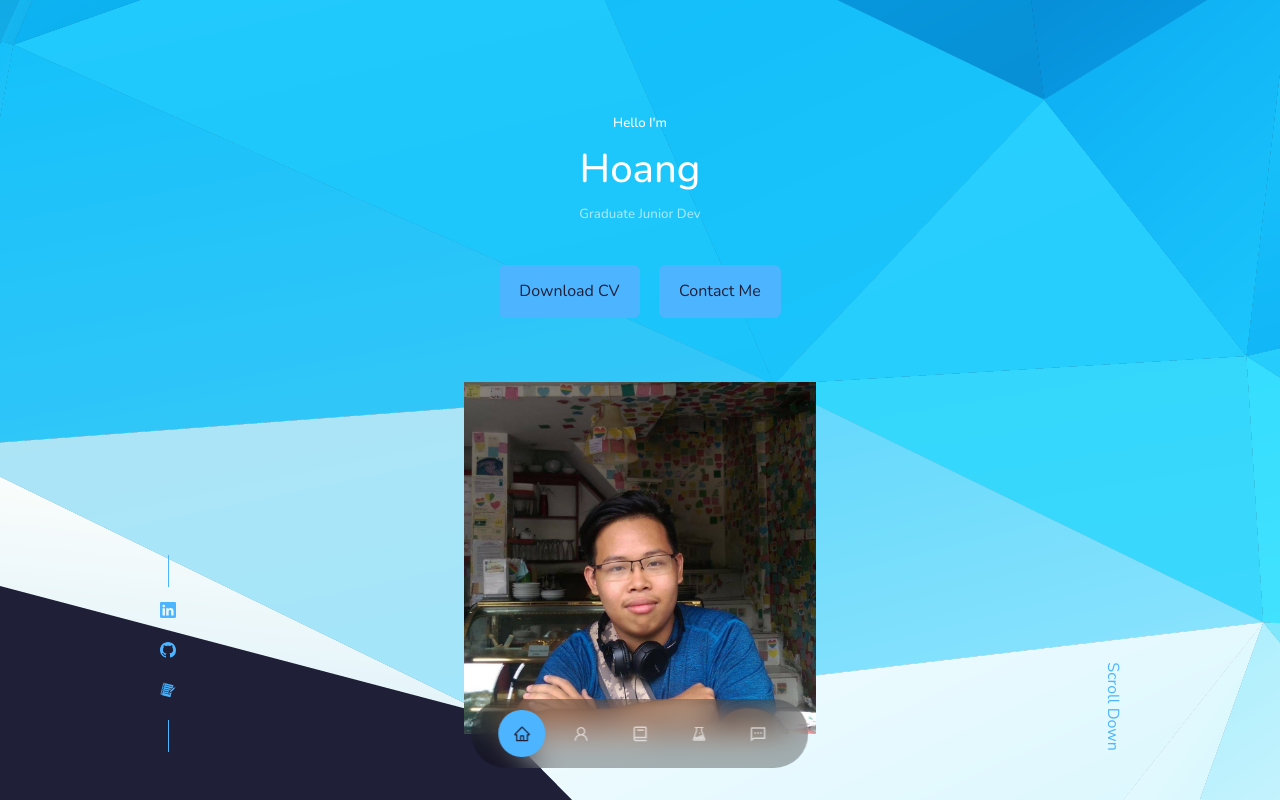
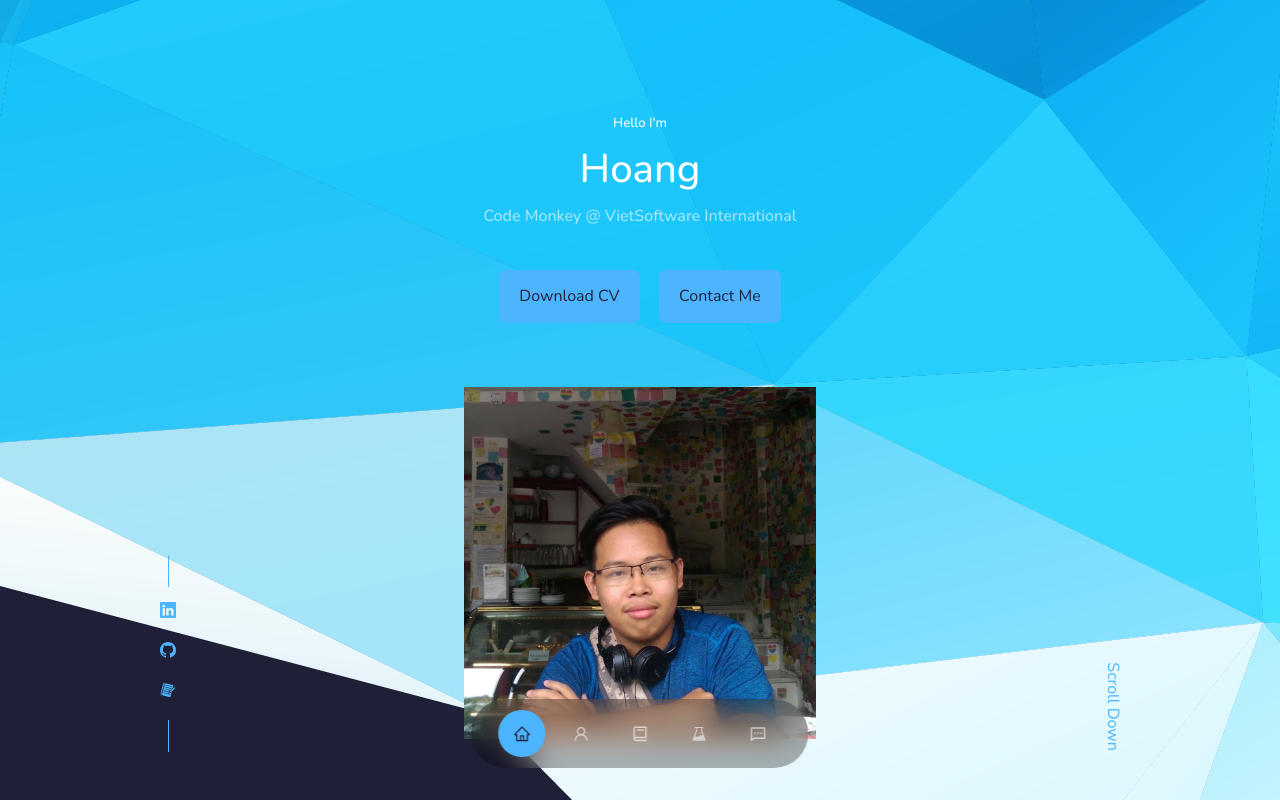
Before and after one commit to thitboxao0909/ReactPortfolio, a React (Create React App) app: page / in a window 1280 px wide. Shown: the top 800 px of the page. Built offline with nearby package versions, Linux system fonts and the light colour scheme.

Commit message:
new title

```diff
--- a/src/components/header/Header.jsx
+++ b/src/components/header/Header.jsx
@@ -10,7 +10,7 @@ const Header = () => {
       <div className="container header__container">
         <h5> Hello I'm </h5>
         <h1> Hoang </h1>
-        <h5 className='text-light'>Graduate Junior Dev</h5>
+        <h4 className='text-light'>Code Monkey @ VietSoftware International</h4>
         <CTA />
         <HeaderSocials />
         <div className='me'>
```
